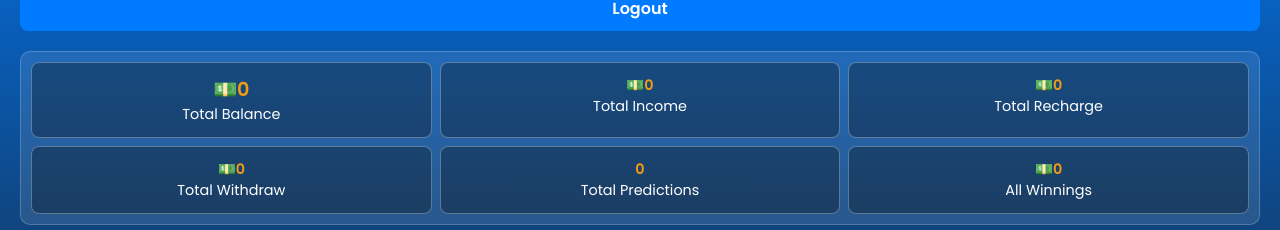
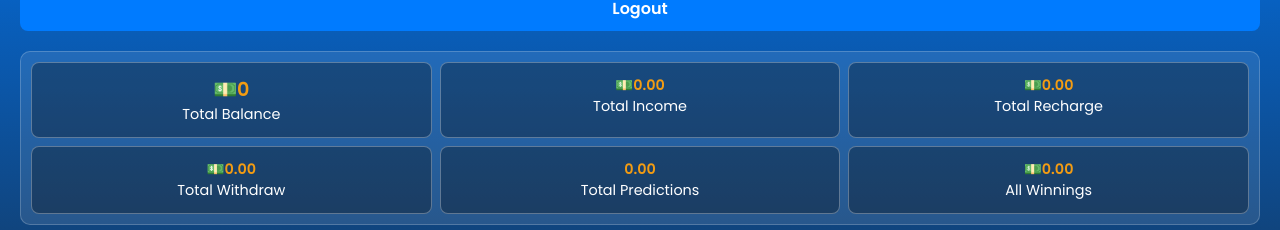
Before and after one commit to bhupeshkhedikar/patbet, a React (Create React App) app: page /profile in a window 1280 px wide. Shown: the part 314-544 px from the top of the page. Built offline with nearby package versions, Linux system fonts and the light colour scheme; no server answers; the database is empty; sample sign-in values are in the browser's storage.

Commit message:
changed names

```diff
--- a/src/components/MoneyRequestsList.js
+++ b/src/components/MoneyRequestsList.js
@@ -30,7 +30,7 @@ const MoneyRequestsList = () => {
 
   return (
     <div  className="withdrawals-section">
-      <h3 style={{textAlign:'cente'}}>Deposite History</h3>
+      <h3 style={{textAlign:'cente'}}>Top-up History</h3>
       {moneyRequests.length === 0 ? (
         <p>No requests found.</p>
       ) : (
--- a/src/components/ProfileSection.js
+++ b/src/components/ProfileSection.js
@@ -168,30 +168,30 @@ const ProfileSection = () => {
 
         <div className="stats-container">
           <div className="stat-box">
-            <p className="highlight" style={{fontSize:'1.2em'}}>💵{userData?.walletBalance || "0"} </p>
+            <p className="highlight" style={{fontSize:'1.2em'}}>💵{userData?.walletBalance.toFixed(2) || "0"} </p>
             <p>Total Balance</p>
           </div>
           <div className="stat-box">
-            <p className="highlight">💵{totalWinnings.toLocaleString("en-IN")}</p>
+            <p className="highlight">💵{totalWinnings.toFixed(2)}</p>
             <p>Total Income</p>
           </div>
           <div className="stat-box">
-          <p className="highlight">💵{totalDeposits.toLocaleString("en-IN")}</p>
+          <p className="highlight">💵{totalDeposits.toFixed(2)}</p>
             <p>Total Recharge</p>
           </div>
           <div className="stat-box">
             <p className="highlight">
-              💵{totalWithdrawal.toLocaleString("en-IN")}
+              💵{totalWithdrawal.toFixed(2)}
             </p>
             <p>Total Withdraw</p>
           </div>
           <div className="stat-box">
-            <p className="highlight">{totalBets}</p>
+            <p className="highlight">{totalBets.toFixed(2)}</p>
             <p>Total Predictions</p>
           </div>
           <div className="stat-box">
             <p className="highlight">
-              💵{totalWinnings.toLocaleString("en-IN")}
+              💵{totalWinnings.toFixed(2)}
             </p>
             <p>All Winnings</p>
           </div>
--- a/src/components/WithdrawalHistory.js
+++ b/src/components/WithdrawalHistory.js
@@ -25,7 +25,7 @@ const WithdrawalHistory = () => {
 
         setWithdrawals(withdrawalData);
       } catch (error) {
-        console.error("Error fetching withdrawals:", error);
+        console.error("Error fetching Redemption:", error);
       }
     };
 
@@ -34,9 +34,9 @@ const WithdrawalHistory = () => {
 
   return (
     <div className="withdrawals-section">
-      <h3>Withdrawals History</h3>
+      <h3>Redemption History</h3>
       {withdrawals.length === 0 ? (
-        <p>No withdrawals found.</p>
+        <p>No Redemption found.</p>
       ) : (
         withdrawals.map((withdrawal) => (
           <div key={withdrawal.id} className="withdrawal-item">
```
